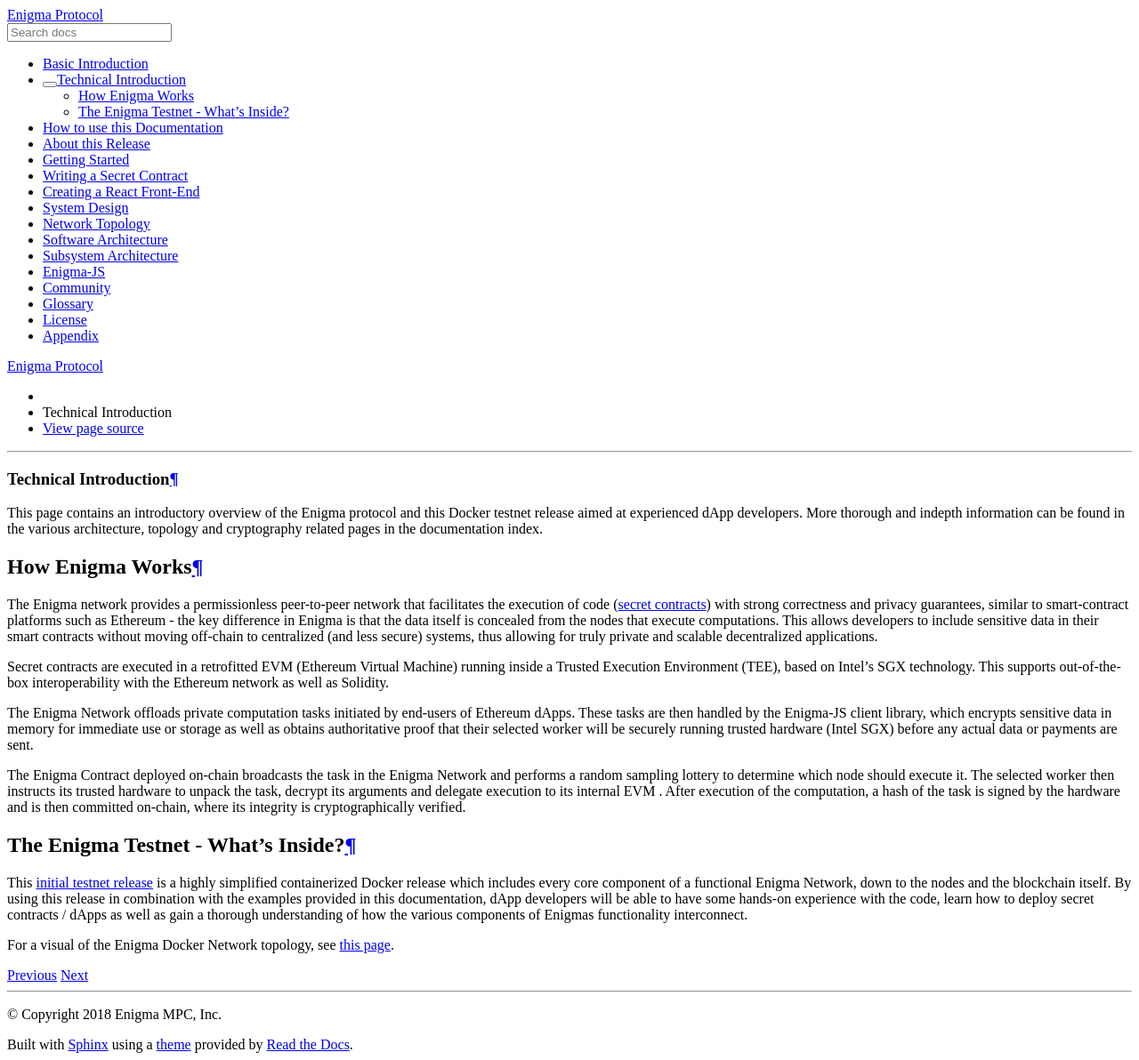
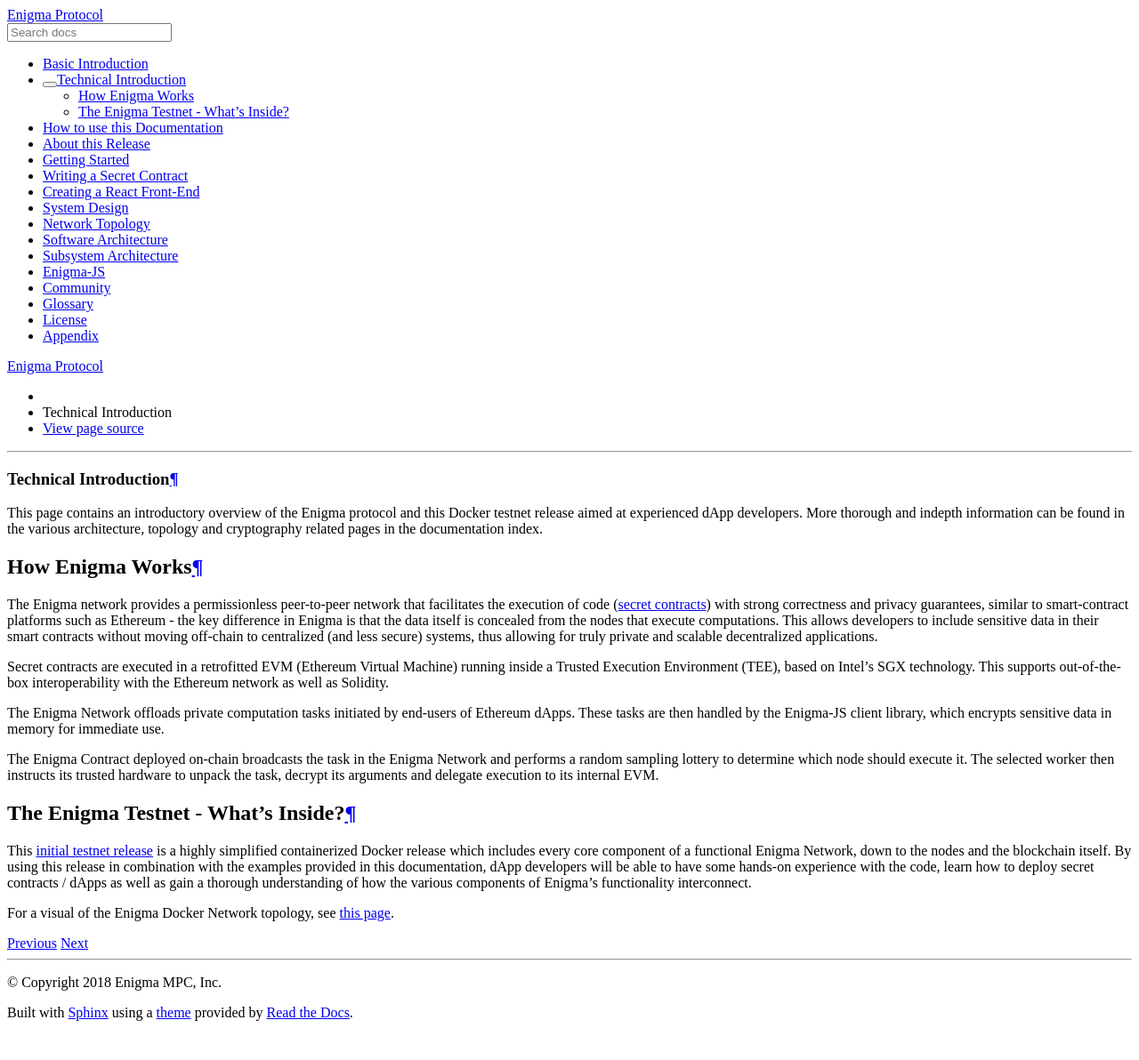
Before and after one commit to scrtlabs/protocol, a Sphinx documentation site: the page built from docs/source/TechnicalIntroduction.rst, in a window 1280 px wide. Shown: the whole page at 89% size. Built offline with Sphinx 7.4.7 and the Read the Docs theme 2.0.0, drawn with Linux system fonts in a browser that asks for light colours; after the commit the page ends 1156 px from its top, so only the background shows below that.

Commit message:
DOC: minor edits

```diff
--- a/docs/source/TechnicalIntroduction.rst
+++ b/docs/source/TechnicalIntroduction.rst
@@ -25,18 +25,13 @@ interoperability with the Ethereum network as well as Solidity.
 
 The Enigma Network offloads private computation tasks initiated by end-users
 of Ethereum dApps. These tasks are then handled by the Enigma-JS client
-library, which encrypts sensitive data in memory for immediate use or
-storage as well as obtains authoritative proof that their selected
-worker will be securely running trusted hardware (Intel SGX) before
-any actual data or payments are sent.
+library, which encrypts sensitive data in memory for immediate use.
 
 The Enigma Contract deployed on-chain broadcasts the task in the Enigma
 Network and performs a random sampling lottery to determine which node
 should execute it. The selected worker then instructs its trusted hardware
 to unpack the task, decrypt its arguments and delegate execution to its
-internal EVM . After execution of the computation,
-a hash of the task is signed by the hardware and is then committed on-chain,
-where its integrity is cryptographically verified.
+internal EVM.
 
 The Enigma Testnet - What's Inside?
 ~~~~~~~~~~~~~~~~~~~~~~~~~~~~~~~~~~~
@@ -47,7 +42,7 @@ which includes every core component of a functional Enigma Network, down to the
 nodes and the blockchain itself. By using this release in combination with the examples
 provided in this documentation, dApp developers will be able to have some hands-on
 experience with the code, learn how to deploy secret contracts / dApps as well
-as gain a thorough understanding of how the various components of Enigmas
+as gain a thorough understanding of how the various components of Enigma's
 functionality interconnect.
 
 
```
